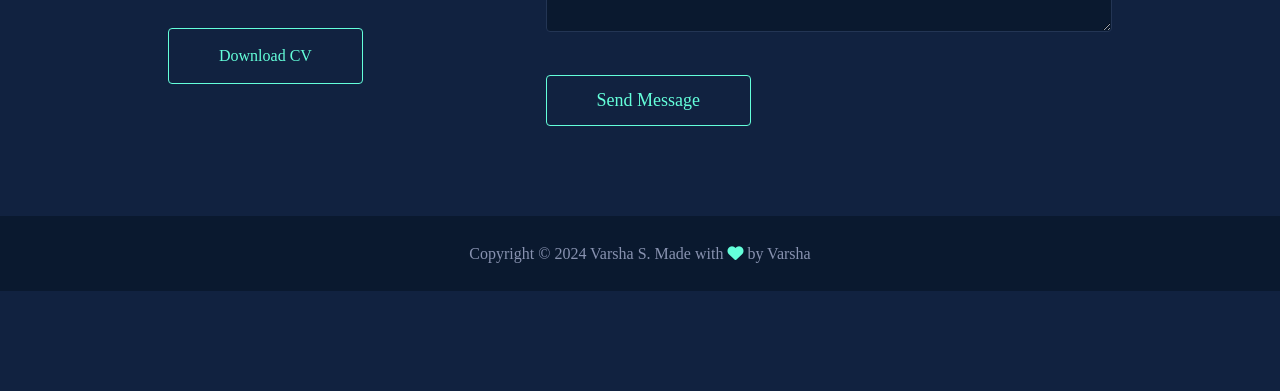
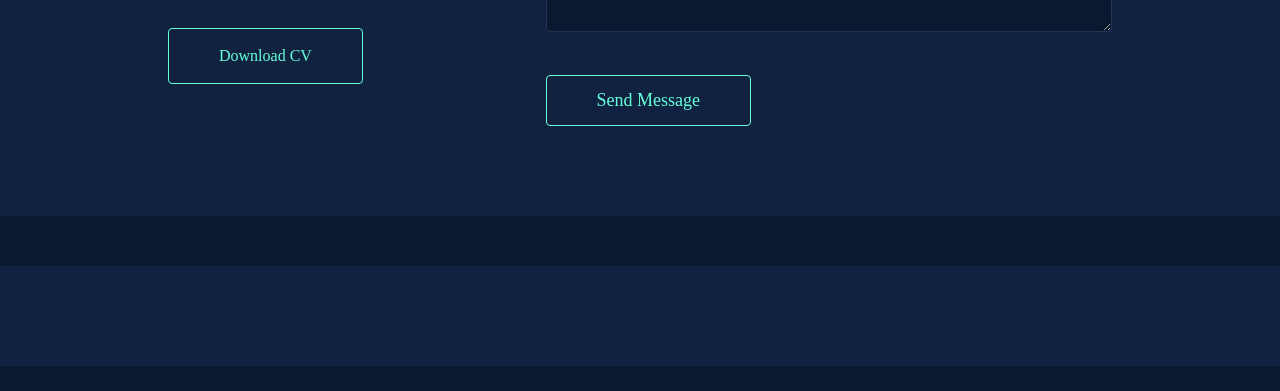
Before and after one commit to varsha32112/VarshaPortfolio, a plain HTML site: page index.html in a window 1280 px wide. Shown: the part 4449-4840 px from the top of the page. After the commit the page ends 4815 px from the top, so only its background shows below. Drawn offline with Linux system fonts and the light colour scheme.

```diff
--- a/index.html
+++ b/index.html
@@ -219,7 +219,6 @@
             </div>
         </div>
         <div class="copyright">
-            <p>Copyright © 2024 Varsha S. Made with <i class="fas fa-heart"></i> by Varsha</p>
         </div>
     </div>
 
```
